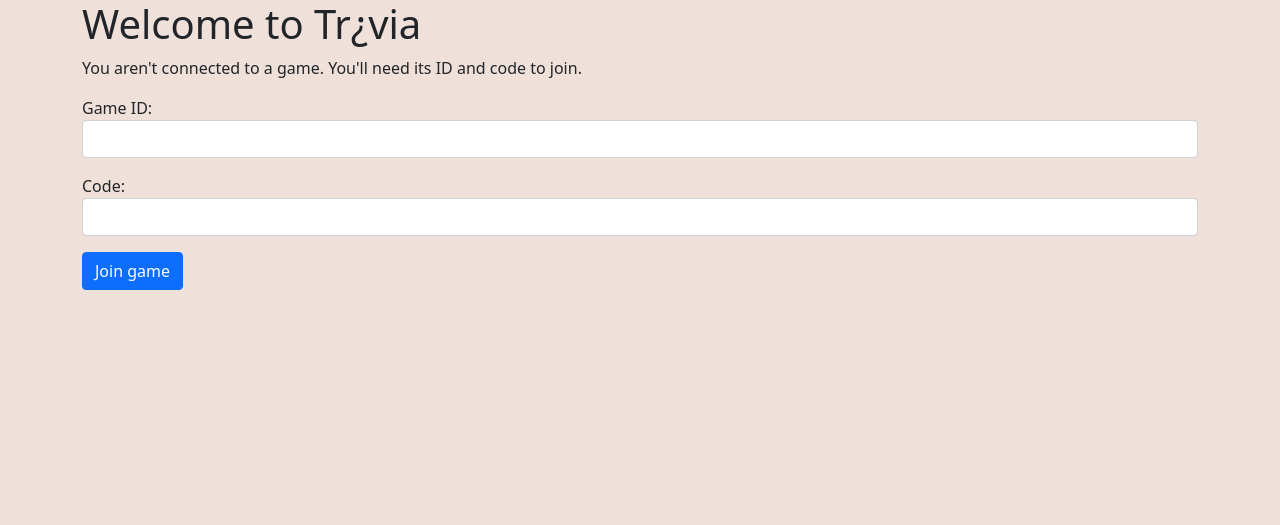
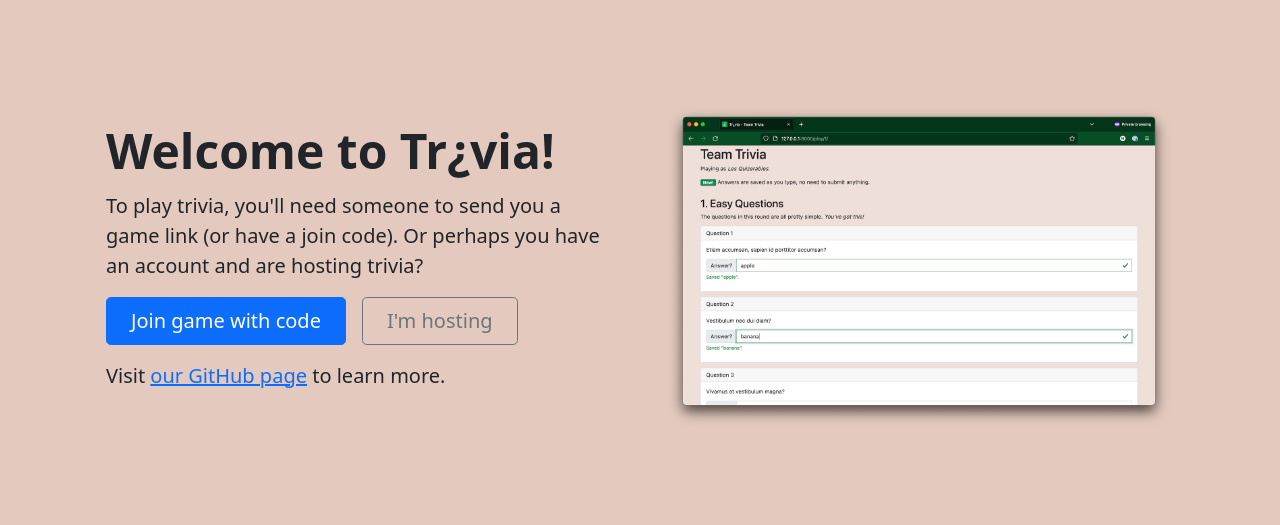
Before and after one commit to vtbassmatt/triviagame, a Django app: page / in a window 1280 px wide. Shown: the top 525 px of the page. Run offline with Django 4.2, Linux system fonts and the light colour scheme; some libraries are stand-ins or nearby versions.

Commit message:
new landing page

```diff
--- a/game/templates/home.html
+++ b/game/templates/home.html
@@ -1,21 +1,52 @@
 {% extends 'base.html' %}
-{% block heading %}Welcome to Tr¿via{% endblock %}
+{% load static %}
+{% block heading %} {% endblock %}
+{% block morehead %}
+<style>
+  body {
+    background-color: #E4CABE;
+  }
+</style>
+{% endblock %}
 {% block contents %}
-<div class="row justify-content-center">
-  <div class="col-12">
-    {% if game %}
-      <p>You're playing <strong>{{ game.name }}</strong>.{% if team %} <a href="{% url 'play' %}">Go to the game 👉</a>.</p>
-      <p>Your team is <em>{{ team.name }}</em>.</p>
+<div class="container col-xxl-8 px-4 py-5">
+  <div class="row flex-lg-row-reverse align-items-center g-5 py-5">
+    <div class="col-10 col-sm-8 col-lg-6">
+      <img src="{% static 'images/filled-answer-sheet.png' %}" class="d-block mx-lg-auto img-fluid" alt="Tr¿via partially-filled answer sheet" loading="lazy" width="756" height="483">
+    </div>
+    <div class="col-lg-6">
+      {% if game and team %}
+      <h1 class="display-5 fw-bold lh-1 mb-3">Welcome back to Tr¿via!</h1>
+      <p class="lead">
+        It looks like you're already playing <q>{{ game.name }}</q> as <q>{{ team.name }}</q>.
+      </p>
+      <div class="d-grid gap-2 d-md-flex mb-3 justify-content-md-start">
+        <a href="{% url 'play' %}" class="btn btn-primary btn-lg px-4 me-md-2">Return to game</a>
+      </div>
+      {% elif game %}
+      <h1 class="display-5 fw-bold lh-1 mb-3">Welcome back to Tr¿via!</h1>
+      <p class="lead">
+        It looks like you started to join <q>{{ game }}</q> but don't have a team.
+      </p>
+      <div class="d-grid gap-2 d-md-flex mb-3 justify-content-md-start">
+        <a href="{% url 'create_team' %}" class="btn btn-primary btn-lg px-4 me-md-2">Create your team</a>
+      </div>
       {% else %}
-      </p><p><a href="{% url 'create_team' %}">Create a team</a></p>
+      <h1 class="display-5 fw-bold lh-1 mb-3">Welcome to Tr¿via!</h1>
+      <p class="lead">
+        To play trivia, you'll need someone to send you a game link (or have a join code).
+        Or perhaps you have an account and are hosting trivia?
+      </p>
+      <div class="d-grid gap-2 d-md-flex mb-3 justify-content-md-start">
+        <a href="{% url 'join_game' %}" class="btn btn-primary btn-lg px-4 me-md-2">Join game with code</a>
+        {# HACK: layer violation, since host_home is defined in the host app #}
+        <a href="{% url 'host_home' %}" class="btn btn-outline-secondary btn-lg px-4">I'm hosting</a>
+      </div>
       {% endif %}
-    {% endif %}
+      <p class="lead">
+        Visit <a href="https://github.com/vtbassmatt/triviagame">our GitHub page</a> to learn more.
+      </p>
+    </div>
   </div>
-  {% if not game %}
-  <div class="col-12">
-    <p>You aren't connected to a game. You'll need its ID and code to join.</p>
-    <div>{% include 'join_form.html' %}</div>
-  </div>
-  {% endif %}
 </div>
 {% endblock %}
--- a/game/views.py
+++ b/game/views.py
@@ -44,7 +44,6 @@ def home(request):
     return render(request, 'home.html', {
         'game': game,
         'team': team,
-        'form': JoinGameForm(),
     })
 
 
```
Also changed, not shown: game/static/images/filled-answer-sheet.png (added).
